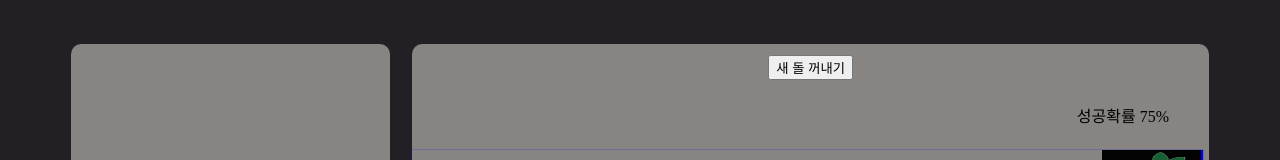
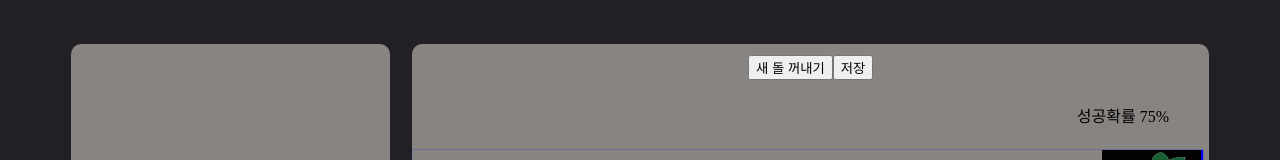
Before and after one commit to moonjh9392/stone-cutting, a React (Create React App) app: page / in a window 1280 px wide. Shown: the top 160 px of the page. Built offline with nearby package versions, Linux system fonts and the light colour scheme.

Commit message:
돌 저장 추가

```diff
--- a/src/App.js
+++ b/src/App.js
@@ -7,15 +7,61 @@ import { useState } from "react";
 function App() {
   //3x10의 2차원 배열 선언 [[{},{},{}...],[{},{},{}...],[{},{},{}...]]
   const clear = Array.from(Array(3), () => new Array(10).fill({ result: "", checked: false }));
+  const clearArray = [0, 0, 0];
   const [stone, setStone] = useState(clear);
-
+  const [cnt, setCnt] = useState(clearArray);
+  const [result, setResult] = useState(clearArray);
+  const [percentage, setPercentage] = useState(75);
   const [rend, setRend] = useState(false);
   const [viewStone, setViewStone] = useState({});
+  const [stoneKey, setStoneKey] = useState();
+
+  const getStone = (ele) => {
+    //꺼내기
+    // setViewStone({ key, stone });
+    setStone(ele.stone);
+    setStoneKey(ele.key);
+    setPercentage(ele.percentage);
+    setCnt(ele.cnt);
+    setResult(ele.result);
+  };
+
+  //새 돌 꺼내기 - 초기화 버튼
+  const newStone = () => {
+    setStone(clear); //스톤 초기화
+    setStoneKey();
+    setPercentage(75); //확률 초기화
+    setCnt(clearArray); //컴포넌트 별 카운트 초기화
+    setResult(clearArray); //결과 초기화
+  };
+
   return (
     <div className="App">
       <div className="AppTop">
-        <SideBox rend={rend} setRend={setRend} viewStone={viewStone} setViewStone={setViewStone} />
-        <MainBox stone={stone} setStone={setStone} clear={clear} />
+        <SideBox
+          rend={rend}
+          setRend={setRend}
+          viewStone={viewStone}
+          setViewStone={setViewStone}
+          getStone={getStone}
+          newStone={newStone}
+          stoneKey={stoneKey}
+        />
+        <MainBox
+          stone={stone}
+          setStone={setStone}
+          clear={clear}
+          cnt={cnt}
+          setCnt={setCnt}
+          result={result}
+          setResult={setResult}
+          percentage={percentage}
+          setPercentage={setPercentage}
+          clearArray={clearArray}
+          stoneKey={stoneKey}
+          setStoneKey={setStoneKey}
+          newStone={newStone}
+        />
       </div>
       <div className="AppBottom">
         <BottomBox viewStone={viewStone} />
--- a/src/component/MainBox.jsx
+++ b/src/component/MainBox.jsx
@@ -3,22 +3,66 @@ import "../style/MainBox.css";
 import Engraving from "./Engraving";
 import Modal from "./Modal";
 
-export default function MainBox({ stone, setStone, clear }) {
-  const clearArray = [0, 0, 0];
-  const [cnt, setCnt] = useState(clearArray);
-  const [result, setResult] = useState(clearArray);
+export default function MainBox({
+  stone,
+  setStone,
+  clear,
+  cnt,
+  setCnt,
+  result,
+  setResult,
+  percentage,
+  setPercentage,
+  clearArray,
+  stoneKey,
+  setStoneKey,
+  newStone,
+}) {
   const [modalOpen, setModalOpen] = useState(false);
   let sumCnt = 0;
 
   //성공확률 퍼센테이지 초기값 75%
-  const [percentage, setPercentage] = useState(75);
 
-  //새 돌 꺼내기 - 초기화 버튼
-  const clearBtnOnClick = () => {
-    setStone(clear); //스톤 초기화
-    setPercentage(75); //확률 초기화
-    setCnt(clearArray); //컴포넌트 별 카운트 초기화
-    setResult(clearArray); //결과 초기화
+  const saveStone = () => {
+    //localStorage에 세공한 돌의 결과 저장
+    let stones = JSON.parse(localStorage.getItem("stones"));
+    let objStone = {
+      result,
+      stone,
+      cnt,
+      percentage,
+    };
+    if (stones === null || stones.length === 0) {
+      stones = [];
+      objStone.key = 0;
+      stones.push(objStone);
+    } else {
+      let check = true; //키값이 같은것이 있는지 체크
+      let copiedStones = stones.map((ele) => {
+        //있으면 덮음
+        if (ele.key === stoneKey) {
+          objStone.key = stoneKey;
+          check = false;
+          return objStone;
+        } else {
+          return ele;
+        }
+      });
+      if (check) {
+        //없으면 추가
+        let maxKey = 0;
+        if (Array.isArray(stones)) {
+          maxKey = stones[stones.length - 1].key + 1;
+        }
+        objStone.key = maxKey;
+        stones.push(objStone);
+      } else {
+        stones = copiedStones;
+      }
+    }
+    localStorage.setItem("stones", JSON.stringify(stones));
+    newStone();
+    closeModal();
   };
 
   const openModal = () => {
@@ -37,20 +81,13 @@ export default function MainBox({ stone, setStone, clear }) {
   return (
     <div className="MainBox">
       {modalOpen ? (
-        <Modal
-          open={modalOpen}
-          close={closeModal}
-          header="짜잔~!"
-          result={result}
-          stone={stone}
-          clear={clearBtnOnClick}
-        />
+        <Modal open={modalOpen} close={closeModal} header="짜잔~!" result={result} saveStone={saveStone} />
       ) : null}
       <div>
-        <button className="clearBtn" onClick={clearBtnOnClick}>
+        <button className="clearBtn" onClick={newStone}>
           새 돌 꺼내기
         </button>
-        {/* <button>저장</button> */}
+        <button onClick={saveStone}>저장</button>
       </div>
 
       {stone.map((ele, idx) => {
--- a/src/component/Modal.jsx
+++ b/src/component/Modal.jsx
@@ -2,31 +2,8 @@ import "../style/Modal.css";
 
 export default function Modal(props) {
   // 열기, 닫기, 모달 헤더 텍스트를 부모로부터 받아옴
-  const { open, close, header, result, stone, clear } = props;
+  const { open, close, header, result, saveStone } = props;
 
-  const saveStone = () => {
-    //localStorage에 세공한 돌의 결과 저장
-    let stones = JSON.parse(localStorage.getItem("stones"));
-    let objStone = {
-      result: result,
-      stone: stone,
-    };
-    if (stones === null || stones.length === 0) {
-      stones = [];
-      objStone.key = 0;
-      stones.push(objStone);
-    } else {
-      let maxKey = 0;
-      if (Array.isArray(stones)) {
-        maxKey = stones[stones.length - 1].key + 1;
-      }
-      objStone.key = maxKey;
-      stones.push(objStone);
-    }
-    localStorage.setItem("stones", JSON.stringify(stones));
-    clear();
-    close();
-  };
   return (
     // 모달이 열릴때 openModal 클래스가 생성된다.
     <div className={open ? "openModal modal" : "modal"}>
--- a/src/component/SideBox.jsx
+++ b/src/component/SideBox.jsx
@@ -1,19 +1,17 @@
 import "../style/SideBox.css";
 
-export default function SideBox({ rend, setRend, viewStone, setViewStone }) {
+export default function SideBox({ rend, setRend, viewStone, setViewStone, getStone, newStone, stoneKey }) {
   let stones = JSON.parse(localStorage.getItem("stones"));
   const deleteStone = (idx, key) => {
     stones.splice(idx, 1);
     localStorage.setItem("stones", JSON.stringify(stones));
-    if (viewStone.key === key) {
-      setViewStone({});
+    if (stoneKey === key) {
+      newStone();
     } else {
       setRend(!rend);
     }
   };
-  const getStone = (key, stone) => {
-    setViewStone({ key, stone });
-  };
+
   return (
     <div className="SideBox">
       {stones !== null
@@ -21,9 +19,11 @@ export default function SideBox({ rend, setRend, viewStone, setViewStone }) {
             return (
               <div className="sideStones" key={idx}>
                 <div>
-                  {ele.result[0]}&nbsp;{ele.result[1]}&nbsp;{ele.result[2]}돌
+                  <span className="blue">{ele.result[0]}</span>&nbsp;
+                  <span className="blue">{ele.result[1]}</span>&nbsp;
+                  <span className="red">{ele.result[2]}</span>&nbsp;돌
                 </div>
-                <button onClick={() => getStone(ele.key, ele.stone)}>꺼내기</button>
+                <button onClick={() => getStone(ele)}>꺼내기</button>
                 <button onClick={() => deleteStone(idx, ele.key)}>지우기</button>
               </div>
             );
--- a/src/style/SideBox.css
+++ b/src/style/SideBox.css
@@ -8,3 +8,9 @@
   display: flex;
   justify-content: center;
 }
+.blue {
+  color: blue;
+}
+.red {
+  color: red;
+}
```
